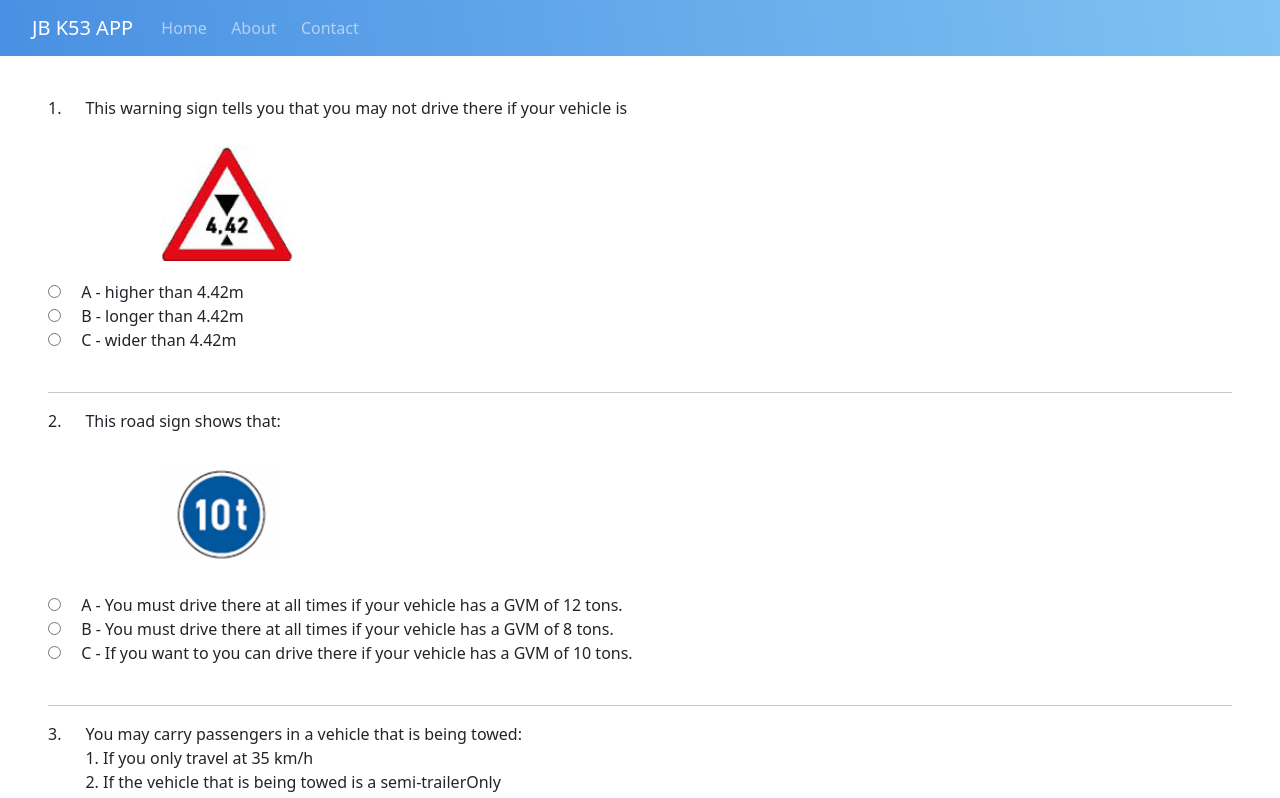
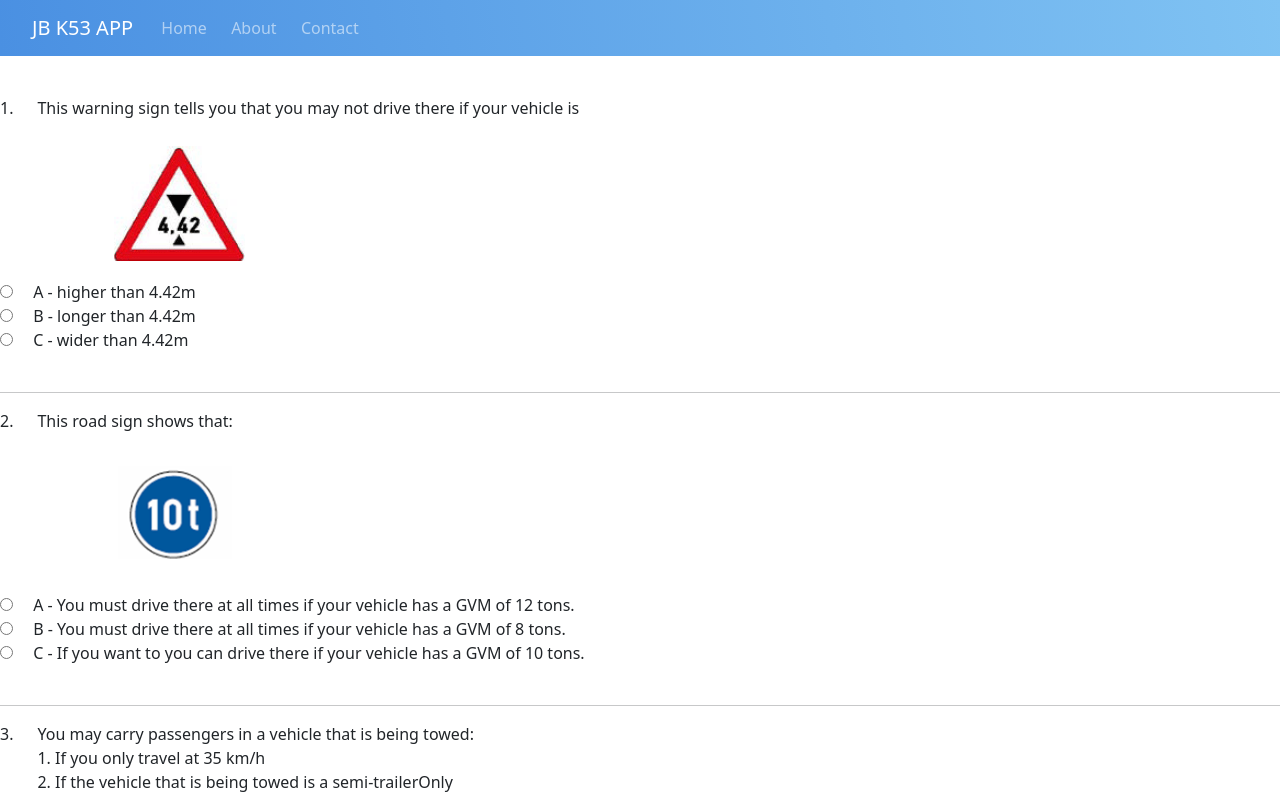
Before and after one commit to Jonathan-Baloyi/JbK53App, an Angular app: page / in a window 1280 px wide. Shown: the top 798 px of the page. Built offline with nearby package versions, Linux system fonts and the light colour scheme.

Commit message:
Updated some padding

```diff
--- a/src/app/components/core/container/container.component.html
+++ b/src/app/components/core/container/container.component.html
@@ -1,3 +1,3 @@
-<div class="p-5 mt-5">
+<div class="pl-1 pr-1 pt-5 pb-5 mt-5">
   <router-outlet></router-outlet>
 </div>
--- a/src/assets/questions/questions.json
+++ b/src/assets/questions/questions.json
@@ -396,7 +396,7 @@
     "id": 16,
     "multipleAnswers": false,
     "imageUrl": "",
-    "description": "When you were involved in an accident you…\n (i) Must immediately stop your vehicle\n (ii) Must determine the damage to the vehicle\n (iii) May refuse to give your name and address to anybody except to the police \n\n SELECT THE CORRECT COMBINATION",
+    "description": "When you were involved in an accident you…\n\n (i) Must immediately stop your vehicle\n (ii) Must determine the damage to the vehicle\n (iii) May refuse to give your name and address to anybody except to the police \n\n SELECT THE CORRECT COMBINATION",
     "showCorrectAnswer": false,
     "checked": false,
     "answers": [
```
Also changed, not shown: 2 other files (tests, documents, lock files or other folders).
